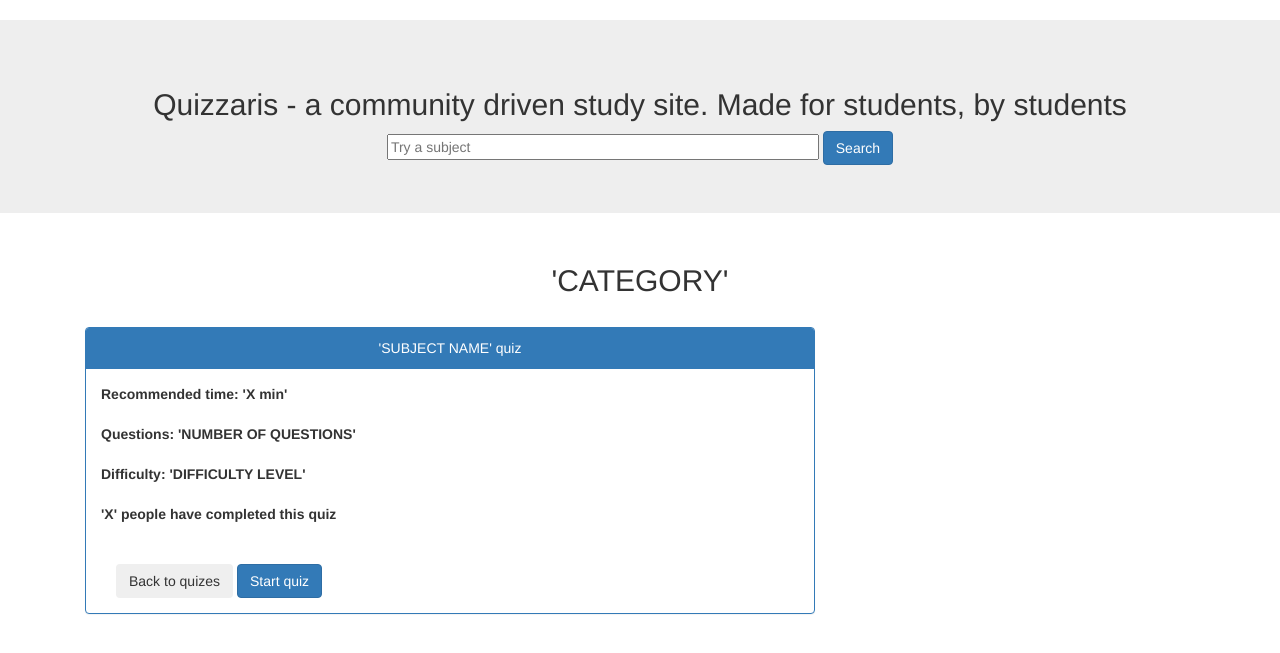
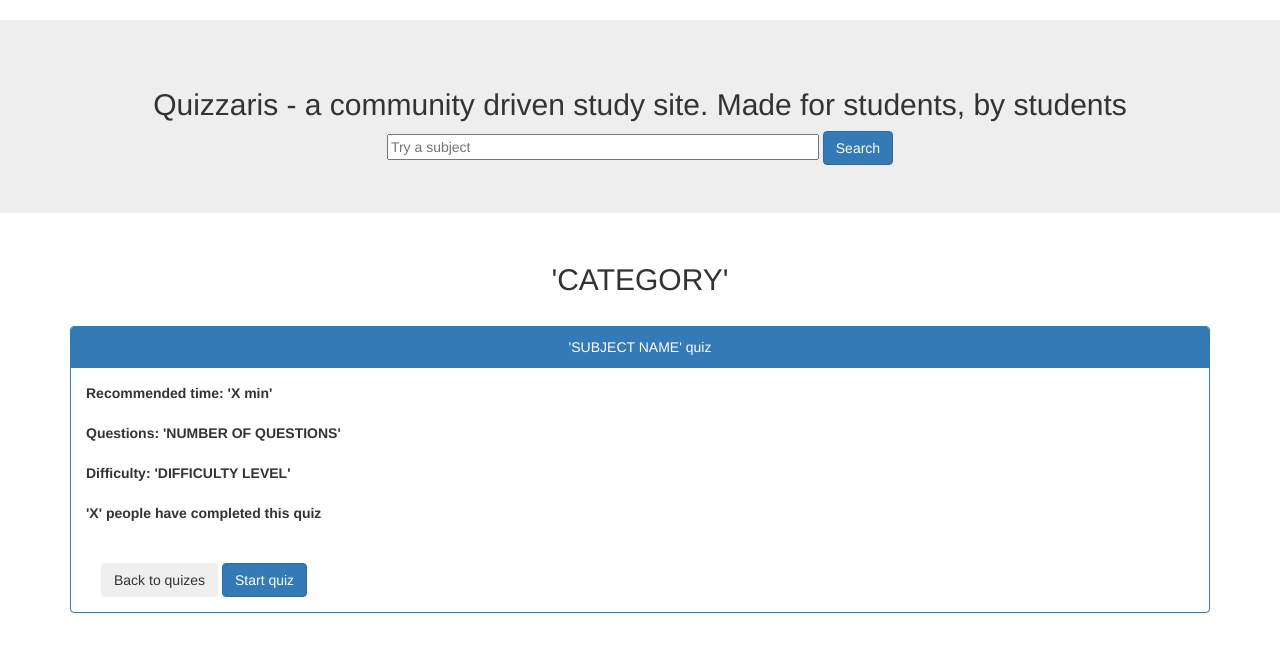
Before and after one commit to ema591/Unbreakable-Diamonds, a Flask app: page /quiz/1 in a window 1280 px wide. Shown: the part 52-705 px from the top of the page. Run offline with Flask 2, Linux system fonts and the light colour scheme; a user stored in the database is signed in; data comes from the database, SQL or seed files in the repository; some libraries are stand-ins or nearby versions.

Commit message:
Update quiz.html

```diff
--- a/quizaris/templates/wireframe/quiz.html
+++ b/quizaris/templates/wireframe/quiz.html
@@ -38,36 +38,30 @@
     </div>
 
     <!--Quiz boxes-->
-    <div class="container">
+    <div class="container justify-content-center">
         <div class="row">
-
-            <!--Jumbotron-->
-            <div class="col-sm-12">
-
-            </div>
-        </div>
             <h2 class="text-center">'CATEGORY'</h2>
             <br>
-        <div class="col-sm-8">
+            <div class="col-md-12">
                 <div class="panel panel-primary">
 
                     <div class="panel-heading text-center">'SUBJECT NAME' quiz</div>
                     <div class="panel-body">
 
                         <div class="form-group row">
-                        <label for="time" class="col-sm-8 col-form-label">Recommended time: 'X min'</label>
+                            <label for="time" class="col-md-12 col-form-label">Recommended time: 'X min'</label>
                         </div>
                         <div class="form-group row">
-                        <label for="questions" class="col-sm-8 col-form-label">Questions: 'NUMBER OF QUESTIONS'</label>
+                            <label for="questions" class="col-md-12 col-form-label">Questions: 'NUMBER OF QUESTIONS'</label>
                         </div>
                         <div class="form-group row">
-                        <label for="difficulty" class="col-sm-8 col-form-label">Difficulty: 'DIFFICULTY LEVEL'</label>
+                            <label for="difficulty" class="col-md-12 col-form-label">Difficulty: 'DIFFICULTY LEVEL'</label>
                         </div>
                         <div class="form-group row">
-                        <label for="completed" class="col-sm-8 col-form-label">'X' people have completed this quiz</label>
+                            <label for="completed" class="col-md-12 col-form-label">'X' people have completed this quiz</label>
                         </div>
                         <br>
-                    <div class="col-sm-8">
+                        <div class="col-md-12">
                             <button type="submit" class="btn btn-secondary">Back to quizes</button>
                             <button type="submit" class="btn btn-primary">Start quiz</button>
                         </div>
```
Lines whose indentation alone changed are shown as unchanged.
